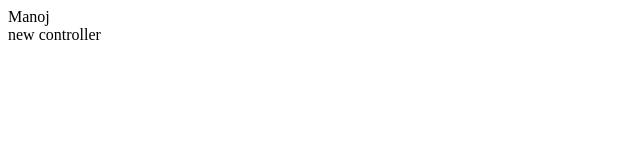
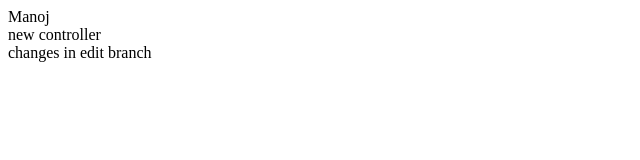
Before and after one commit to manoj815/javascipt, a plain HTML site: page index.html in a window 1280 px wide. Shown: the whole page, without its empty margins (0-640 px from the left). Drawn offline with Linux system fonts and the light colour scheme.

Commit message:
my commit

```diff
--- a/index.html
+++ b/index.html
@@ -12,6 +12,7 @@
     <div ng-controller="myNewCtrl">
         {{name}}
 </div>
+<div >changes in edit branch</div>
 
 </body>
 </html>
```
